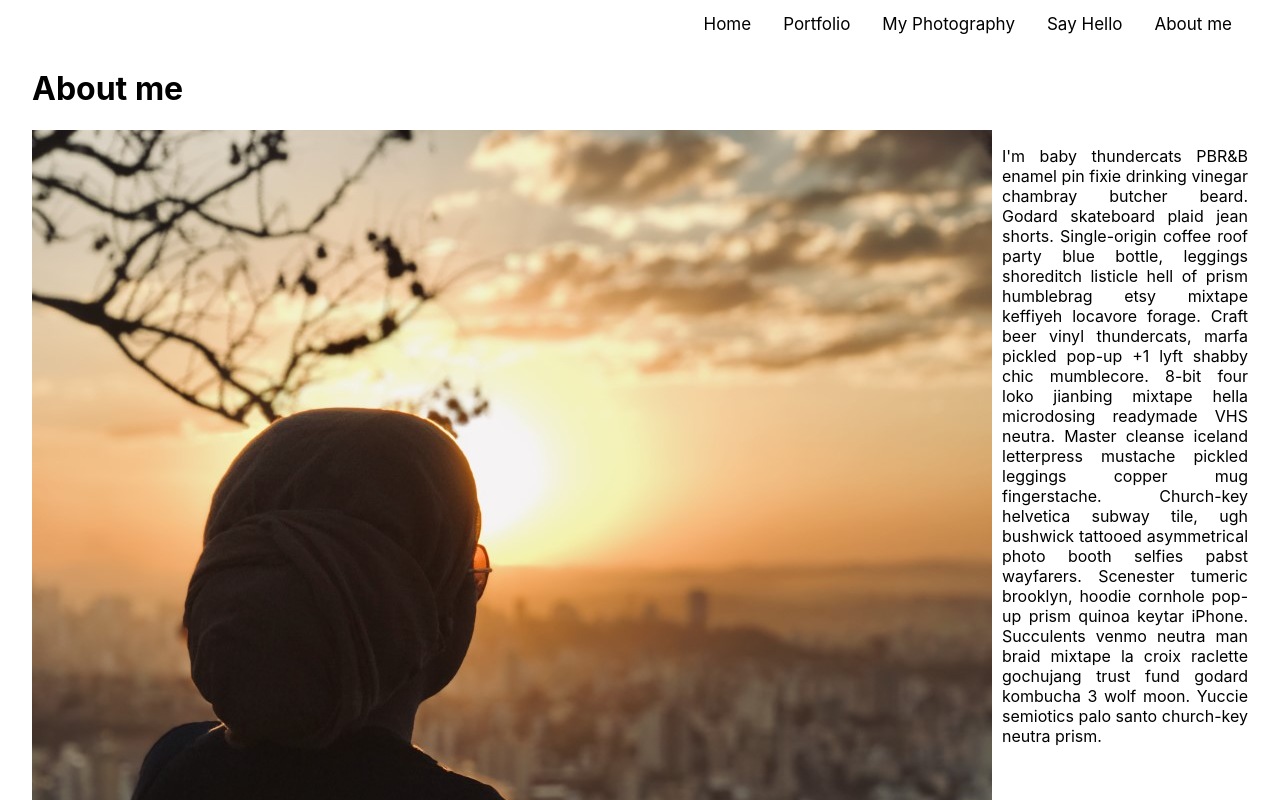
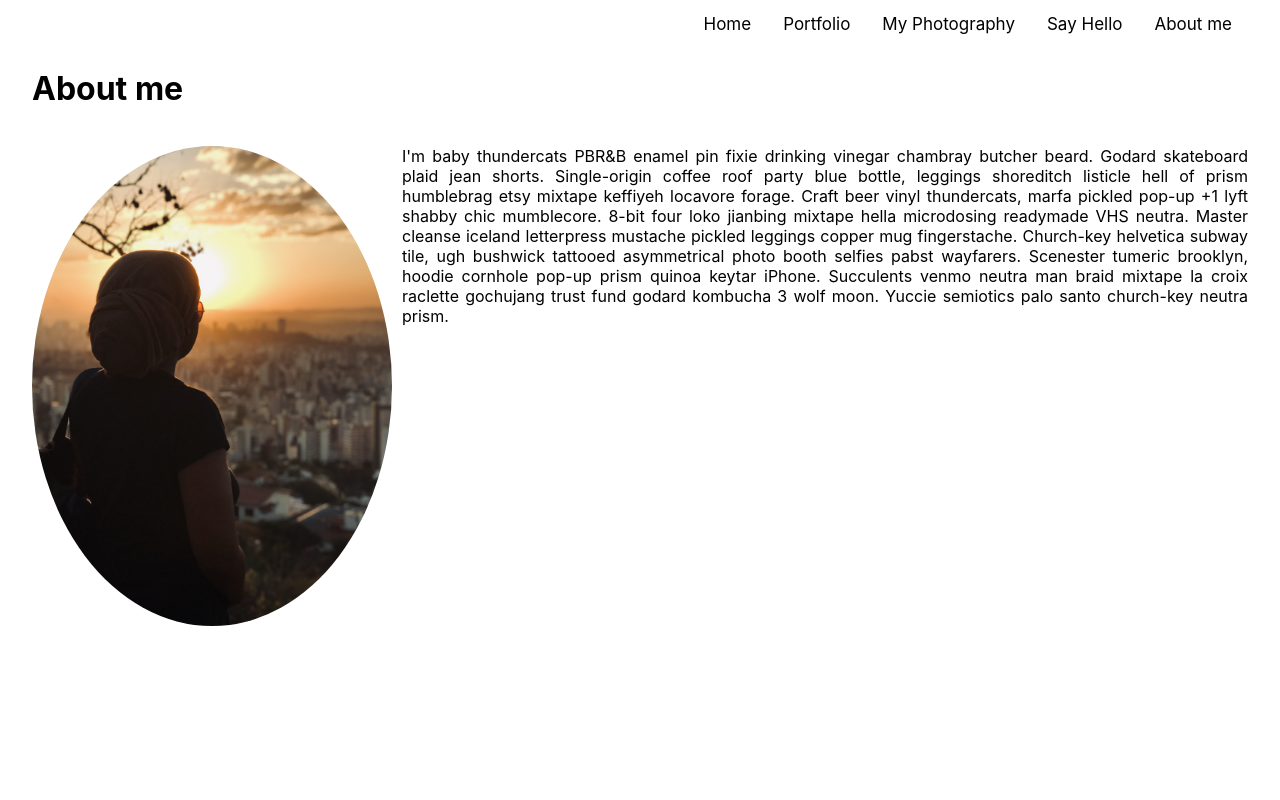
Before and after one commit to Sheb95/myportfolio, a Next.js app: page /about in a window 1280 px wide. Shown: the top 800 px of the page. Built offline with nearby package versions, Linux system fonts and the light colour scheme.

Commit message:
changed image size

```diff
--- a/styles/About.module.css
+++ b/styles/About.module.css
@@ -10,6 +10,14 @@
 
 .image {
    order: 1;
+   border-radius: 50%;
+   width: 25rem;
+   height: 30rem;
+   margin-top: 1rem;
+}
+
+.image:hover {
+   transform: scale(1.1);
 }
 .text {
    order: 2;
```
